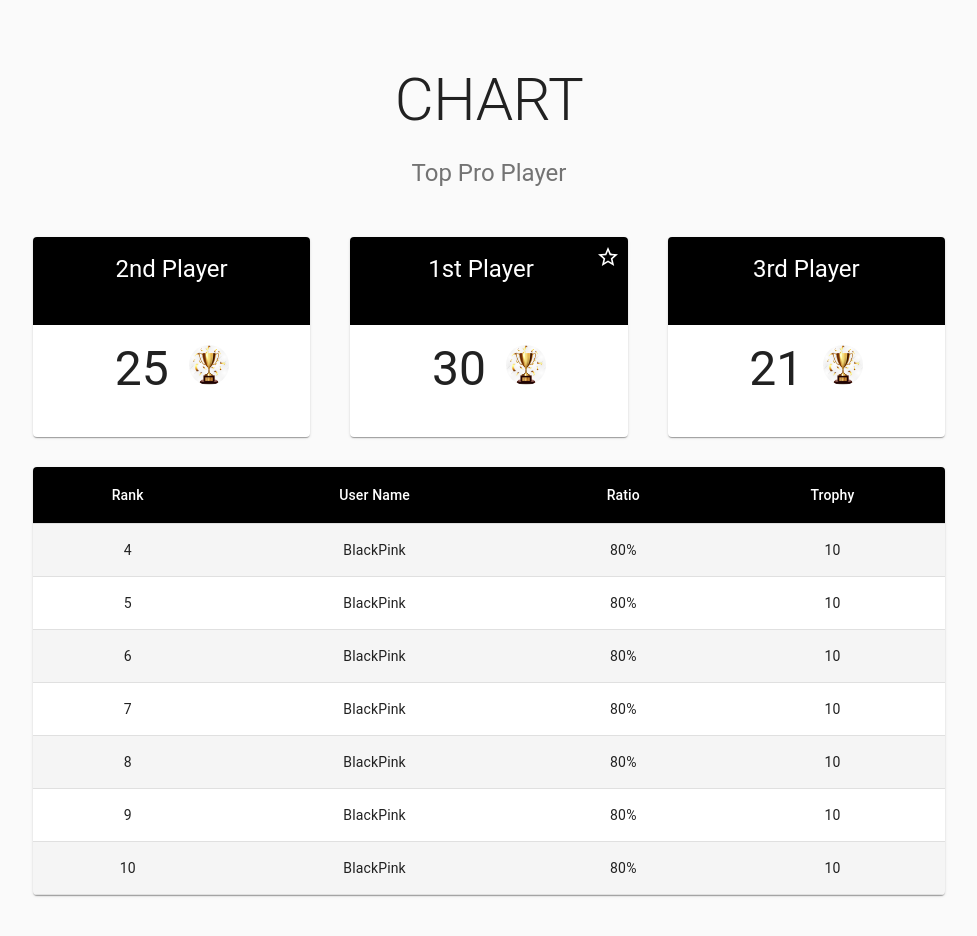
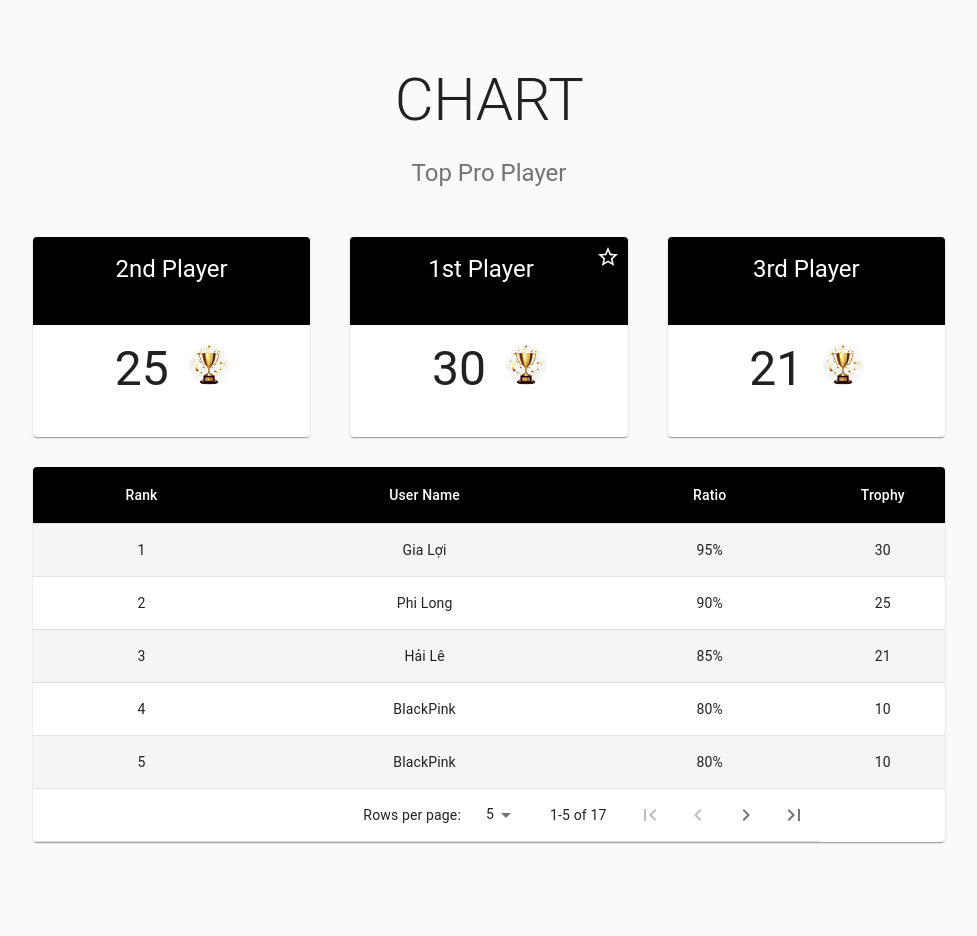
Before and after one commit to Lucky-Lee-029/CaroOnline, a React (Create React App) app in the folder users_frontend/: page /chart in a window 1280 px wide. Shown: the top 936 px of the page, without its empty margins (151-1128 px from the left). After the commit the page ends 892 px from the top, so only its background shows below. Built offline with nearby package versions, Linux system fonts and the light colour scheme.

Commit message:
edit UI of Chart, Profile

```diff
--- a/users_frontend/src/App.js
+++ b/users_frontend/src/App.js
@@ -2,7 +2,7 @@
 import { BrowserRouter, Route, Switch } from 'react-router-dom';
 import Login from './components/Login/Login';
 import DashBoard from './components/Dashboard/Dashboard';
-//import Profile from './components/Profile/Profile'
+import Profile from './components/Profile/Profile'
 import UserCtx from './context/User';
 import SignUp from './components/SignUp/SignUp'
 import Chart from './components/Chart/Chart'
@@ -18,6 +18,7 @@
           <Route path="/login" component={Login} />
           <Route path="/signup" component={SignUp} />
           <Route path="/chart" component={Chart} />
+          <Route path="/profile" component={Profile} />
         </Switch>
       </BrowserRouter>
     </UserCtx.Provider >
--- a/users_frontend/src/components/Chart/Chart.js
+++ b/users_frontend/src/components/Chart/Chart.js
@@ -1,4 +1,5 @@
 import React from 'react';
+import PropTypes from 'prop-types';
 import AppBar from '@material-ui/core/AppBar';
 import Button from '@material-ui/core/Button';
 import Card from '@material-ui/core/Card';
@@ -10,7 +11,7 @@
 import StarIcon from '@material-ui/icons/StarBorder';
 import Typography from '@material-ui/core/Typography';
 import Link from '@material-ui/core/Link';
-import { makeStyles, withStyles } from '@material-ui/core/styles';
+import { makeStyles, withStyles, useTheme } from '@material-ui/core/styles';
 import Container from '@material-ui/core/Container';
 import Box from '@material-ui/core/Box';
 import { createMuiTheme, ThemeProvider } from '@material-ui/core/styles';
@@ -22,7 +23,14 @@
 import TableHead from '@material-ui/core/TableHead';
 import TableRow from '@material-ui/core/TableRow';
 import TableContainer from '@material-ui/core/TableContainer';
+import TableFooter from '@material-ui/core/TableFooter';
+import TablePagination from '@material-ui/core/TablePagination';
 import Paper from '@material-ui/core/Paper';
+import IconButton from '@material-ui/core/IconButton';
+import FirstPageIcon from '@material-ui/icons/FirstPage';
+import KeyboardArrowLeft from '@material-ui/icons/KeyboardArrowLeft';
+import KeyboardArrowRight from '@material-ui/icons/KeyboardArrowRight';
+import LastPageIcon from '@material-ui/icons/LastPage';
 
 
 const useStyles = makeStyles((theme) => ({
@@ -108,6 +116,9 @@
 }
 
 const rows = [
+  createData(1, 1, 'Gia Lợi', '95%', 30),
+  createData(2, 2, 'Phi Long', '90%', 25),
+  createData(3, 3, 'Hải Lê', '85%', 21),
   createData(4, 4, 'BlackPink', '80%', 10),
   createData(5, 5, 'BlackPink', '80%', 10),
   createData(6, 6, 'BlackPink', '80%', 10),
@@ -115,11 +126,96 @@
   createData(8, 8, 'BlackPink', '80%', 10),
   createData(9, 9, 'BlackPink', '80%', 10),
   createData(10, 10, 'BlackPink', '80%', 10),
+  createData(11, 11, 'BlackPink', '80%', 10),
+  createData(12, 12, 'BlackPink', '80%', 10),
+  createData(13, 13, 'IU', '80%', 10),
+  createData(14, 14, 'IU', '80%', 10),
+  createData(15, 15, 'IU', '80%', 10),
+  createData(16, 16, 'IU', '80%', 10),
+  createData(17, 17, 'IU', '80%', 10),
 ];
+
+//Pagination
+const useStyles1 = makeStyles((theme) => ({
+  root: {
+    flexShrink: 0,
+    marginLeft: theme.spacing(2.5),
+  },
+}));
+function TablePaginationActions(props) {
+  const classes = useStyles1();
+  const theme = useTheme();
+  const { count, page, rowsPerPage, onChangePage } = props;
+
+  const handleFirstPageButtonClick = (event) => {
+    onChangePage(event, 0);
+  };
+
+  const handleBackButtonClick = (event) => {
+    onChangePage(event, page - 1);
+  };
+
+  const handleNextButtonClick = (event) => {
+    onChangePage(event, page + 1);
+  };
+
+  const handleLastPageButtonClick = (event) => {
+    onChangePage(event, Math.max(0, Math.ceil(count / rowsPerPage) - 1));
+  };
+
+  return (
+    <div className={classes.root}>
+      <IconButton
+        onClick={handleFirstPageButtonClick}
+        disabled={page === 0}
+        aria-label="first page"
+      >
+        {theme.direction === 'rtl' ? <LastPageIcon /> : <FirstPageIcon />}
+      </IconButton>
+      <IconButton onClick={handleBackButtonClick} disabled={page === 0} aria-label="previous page">
+        {theme.direction === 'rtl' ? <KeyboardArrowRight /> : <KeyboardArrowLeft />}
+      </IconButton>
+      <IconButton
+        onClick={handleNextButtonClick}
+        disabled={page >= Math.ceil(count / rowsPerPage) - 1}
+        aria-label="next page"
+      >
+        {theme.direction === 'rtl' ? <KeyboardArrowLeft /> : <KeyboardArrowRight />}
+      </IconButton>
+      <IconButton
+        onClick={handleLastPageButtonClick}
+        disabled={page >= Math.ceil(count / rowsPerPage) - 1}
+        aria-label="last page"
+      >
+        {theme.direction === 'rtl' ? <FirstPageIcon /> : <LastPageIcon />}
+      </IconButton>
+    </div>
+  );
+}
+
+TablePaginationActions.propTypes = {
+  count: PropTypes.number.isRequired,
+  onChangePage: PropTypes.func.isRequired,
+  page: PropTypes.number.isRequired,
+  rowsPerPage: PropTypes.number.isRequired,
+};
 
 
 export default function Chart() {
   const classes = useStyles();
+  const [page, setPage] = React.useState(0);
+  const [rowsPerPage, setRowsPerPage] = React.useState(5);
+
+  const emptyRows = rowsPerPage - Math.min(rowsPerPage, rows.length - page * rowsPerPage);
+
+  const handleChangePage = (event, newPage) => {
+    setPage(newPage);
+  };
+
+  const handleChangeRowsPerPage = (event) => {
+    setRowsPerPage(parseInt(event.target.value, 10));
+    setPage(0);
+  };
 
   return (
     <React.Fragment>
@@ -178,7 +274,10 @@
               </TableRow>
             </TableHead>
             <TableBody>
-              {rows.map((row) => (
+                {(rowsPerPage > 0
+                ? rows.slice(page * rowsPerPage, page * rowsPerPage + rowsPerPage)
+                : rows
+                ).map((row) => (
                 <StyledTableRow key={row.name}>
                   <StyledTableCell align="center" component="th" scope="row">
                     {row.rank}
@@ -188,7 +287,30 @@
                   <StyledTableCell align="center">{row.trophy} </StyledTableCell>
                 </StyledTableRow>
               ))}
+              {emptyRows > 0 && (
+                <TableRow style={{ height: 53 * emptyRows }}>
+                  <TableCell colSpan={6} />
+                </TableRow>
+              )}
             </TableBody>
+            <TableFooter>
+          <TableRow>
+            <TablePagination
+              rowsPerPageOptions={[5, 10, 25, { label: 'All', value: -1 }]}
+              colSpan={3}
+              count={rows.length}
+              rowsPerPage={rowsPerPage}
+              page={page}
+              SelectProps={{
+                inputProps: { 'aria-label': 'rows per page' },
+                native: true,
+              }}
+              onChangePage={handleChangePage}
+              onChangeRowsPerPage={handleChangeRowsPerPage}
+              ActionsComponent={TablePaginationActions}
+            />
+          </TableRow>
+        </TableFooter>
           </Table>
     </TableContainer>
       </Container>
--- a/users_frontend/src/components/Dashboard/Grid.js
+++ b/users_frontend/src/components/Dashboard/Grid.js
@@ -24,16 +24,11 @@
       justifyContent: 'space-around',
       overflow: 'hidden',
       backgroundColor: theme.palette.background.paper,
+      borderWidth: 'medium',
     },
     gridList: {
       width: 800,
       height: 350,
-    },
-    gridItem:{
-        border: 5,
-        borderRadius: 3,
-        borderColor: "black",
-        textAlign: "center",
     },
     icon: {
       color: 'rgba(255, 255, 255, 0.54)',
@@ -76,8 +71,8 @@
         <Grid item xs={12}>
             <Card className={classes.root} variant="outlined">
                 <CardContent>
-                    <Typography className={classes.pos} color="textSecondary">
-                        Room ID: {props.roomId}
+                    <Typography className={classes.pos} color='initial'>
+                       <strong> Room ID: {props.roomId} </strong>
                     </Typography>
                     <Typography className={classes.title} color="textSecondary" gutterBottom>
                         Waiting...
@@ -125,8 +120,8 @@
         <Grid item xs={12}>
             <Card className={classes.root} variant="outlined">
                 <CardContent>
-                    <Typography className={classes.pos} color="textSecondary">
-                        Room ID: {props.roomId}
+                    <Typography className={classes.pos} color='initial'>
+                    <strong> Room ID: {props.roomId} </strong>
                     </Typography>
                     <Typography className={classes.title} color="textSecondary" gutterBottom>
                         Gaming ...
--- a/users_frontend/src/components/Login/Login.js
+++ b/users_frontend/src/components/Login/Login.js
@@ -78,7 +78,7 @@
         localStorage.setItem('token', obj.token); // Store token
         history.replace('/'); // redirect to Dashboard
       } catch (err) {
-        setError(err.response.data.msg);
+        setError(err.response);
       }
     })(apiUrl, form);
   }
@@ -177,13 +177,6 @@
                     </Grid>
 
                     <Grid item className = {classes.marginAuto} xs= {12} sm = {6}>
-                      {/* <Button
-                          variant="contained"
-                          color="secondary"
-                          fullWidth
-                          aria-label="GoogleLogin" >
-                          Google Login
-                      </Button> */}
                       <GoogleLogin
                         //clientId="658977310896-knrl3gka66fldh83dao2rhgbblmd4un9.apps.googleusercontent.com"
                         buttonText="LOGIN WITH GOOGLE"
@@ -195,10 +188,12 @@
                     <Grid item className = {classes.marginAuto} xs= {12} sm = {6}>
                       <FacebookLogin
                         //appId="1088597931155576"
+                        size = "small"
                         autoLoad={true}
                         fields="name,email,picture"
                         onClick={FacebookClicked}
-                        callback={responseFacebook} />
+                        callback={responseFacebook}
+                        icon="fa-facebook" />
                     </Grid>
                   </Grid>
 
--- a/users_frontend/src/components/Profile/Information.js
+++ b/users_frontend/src/components/Profile/Information.js
@@ -41,7 +41,7 @@
             Number of matches participated: 1000
           </Typography>
           <Typography color="textSecondary" className={classes.depositContext}>
-            Odds of winning: 90%
+            Ratio of winning: 90%
           </Typography>
         </Grid>
         <Grid item xs={12} sm ={6}>
--- a/users_frontend/src/components/Profile/Profile.js
+++ b/users_frontend/src/components/Profile/Profile.js
@@ -16,7 +16,6 @@
 const useStyles = makeStyles((theme) => ({
   root: {
     display: 'flex',
-    backgroundColor: '#000000',
   },
 
   menuButton: {
@@ -47,6 +46,12 @@
   container: {
     paddingTop: theme.spacing(4),
     paddingBottom: theme.spacing(4),
+  },
+  paper: {
+    padding: theme.spacing(2),
+    display: 'flex',
+    overflow: 'auto',
+    flexDirection: 'column',
   },
   paper: {
     padding: theme.spacing(2),
--- a/users_frontend/src/components/Profile/RecentMatch.js
+++ b/users_frontend/src/components/Profile/RecentMatch.js
@@ -1,11 +1,18 @@
 import React from 'react';
-import Link from '@material-ui/core/Link';
-import { makeStyles } from '@material-ui/core/styles';
+import PropTypes from 'prop-types';
+import { makeStyles, useTheme } from '@material-ui/core/styles';
 import Table from '@material-ui/core/Table';
+import TableHead from '@material-ui/core/TableHead';
 import TableBody from '@material-ui/core/TableBody';
 import TableCell from '@material-ui/core/TableCell';
-import TableHead from '@material-ui/core/TableHead';
+import TableFooter from '@material-ui/core/TableFooter';
+import TablePagination from '@material-ui/core/TablePagination';
 import TableRow from '@material-ui/core/TableRow';
+import IconButton from '@material-ui/core/IconButton';
+import FirstPageIcon from '@material-ui/icons/FirstPage';
+import KeyboardArrowLeft from '@material-ui/icons/KeyboardArrowLeft';
+import KeyboardArrowRight from '@material-ui/icons/KeyboardArrowRight';
+import LastPageIcon from '@material-ui/icons/LastPage';
 import Title from './Title';
 import Button from '@material-ui/core/Button';
 
@@ -15,11 +22,17 @@
 }
 
 const rows = [
-  createData(0, '16 Dec, 2020', 'BlackPink', 'Win', 312),
   createData(1, '16 Dec, 2020', 'BlackPink', 'Win', 312),
   createData(2, '16 Dec, 2020', 'BlackPink', 'Win', 312),
   createData(3, '16 Dec, 2020', 'BlackPink', 'Win', 312),
   createData(4, '16 Dec, 2020', 'BlackPink', 'Win', 312),
+  createData(5, '16 Dec, 2020', 'BlackPink', 'Win', 312),
+  createData(6, '17 Dec, 2020', 'IU', 'Win', 315),
+  createData(7, '17 Dec, 2020', 'IU', 'Win', 315),
+  createData(8, '17 Dec, 2020', 'IU', 'Win', 315),
+  createData(9, '17 Dec, 2020', 'IU', 'Win', 315),
+  createData(10, '17 Dec, 2020', 'IU', 'Win', 315),
+  createData(11, '17 Dec, 2020', 'IU', 'Win', 315),
 ];
 
 function preventDefault(event) {
@@ -32,8 +45,89 @@
   },
 }));
 
+//Pagination
+const useStyles1 = makeStyles((theme) => ({
+  root: {
+    flexShrink: 0,
+    marginLeft: theme.spacing(2.5),
+  },
+}));
+
+function TablePaginationActions(props) {
+  const classes = useStyles1();
+  const theme = useTheme();
+  const { count, page, rowsPerPage, onChangePage } = props;
+
+  const handleFirstPageButtonClick = (event) => {
+    onChangePage(event, 0);
+  };
+
+  const handleBackButtonClick = (event) => {
+    onChangePage(event, page - 1);
+  };
+
+  const handleNextButtonClick = (event) => {
+    onChangePage(event, page + 1);
+  };
+
+  const handleLastPageButtonClick = (event) => {
+    onChangePage(event, Math.max(0, Math.ceil(count / rowsPerPage) - 1));
+  };
+
+  return (
+    <div className={classes.root}>
+      <IconButton
+        onClick={handleFirstPageButtonClick}
+        disabled={page === 0}
+        aria-label="first page"
+      >
+        {theme.direction === 'rtl' ? <LastPageIcon /> : <FirstPageIcon />}
+      </IconButton>
+      <IconButton onClick={handleBackButtonClick} disabled={page === 0} aria-label="previous page">
+        {theme.direction === 'rtl' ? <KeyboardArrowRight /> : <KeyboardArrowLeft />}
+      </IconButton>
+      <IconButton
+        onClick={handleNextButtonClick}
+        disabled={page >= Math.ceil(count / rowsPerPage) - 1}
+        aria-label="next page"
+      >
+        {theme.direction === 'rtl' ? <KeyboardArrowLeft /> : <KeyboardArrowRight />}
+      </IconButton>
+      <IconButton
+        onClick={handleLastPageButtonClick}
+        disabled={page >= Math.ceil(count / rowsPerPage) - 1}
+        aria-label="last page"
+      >
+        {theme.direction === 'rtl' ? <FirstPageIcon /> : <LastPageIcon />}
+      </IconButton>
+    </div>
+  );
+}
+
+TablePaginationActions.propTypes = {
+  count: PropTypes.number.isRequired,
+  onChangePage: PropTypes.func.isRequired,
+  page: PropTypes.number.isRequired,
+  rowsPerPage: PropTypes.number.isRequired,
+};
+
+
+
 export default function RecentMatch() {
   const classes = useStyles();
+  const [page, setPage] = React.useState(0);
+  const [rowsPerPage, setRowsPerPage] = React.useState(5);
+
+  const emptyRows = rowsPerPage - Math.min(rowsPerPage, rows.length - page * rowsPerPage);
+
+  const handleChangePage = (event, newPage) => {
+    setPage(newPage);
+  };
+
+  const handleChangeRowsPerPage = (event) => {
+    setRowsPerPage(parseInt(event.target.value, 10));
+    setPage(0);
+  };
   return (
     <React.Fragment>
       <Title>Recent Matches</Title>
@@ -48,7 +142,10 @@
           </TableRow>
         </TableHead>
         <TableBody>
-          {rows.map((row) => (
+        {(rowsPerPage > 0
+            ? rows.slice(page * rowsPerPage, page * rowsPerPage + rowsPerPage)
+            : rows
+          ).map((row) => (
             <TableRow key={row.id}>
               <TableCell>{row.date}</TableCell>
               <TableCell>{row.opponent}</TableCell>
@@ -61,13 +158,31 @@
               </TableCell>
             </TableRow>
           ))}
+            {emptyRows > 0 && (
+            <TableRow style={{ height: 53 * emptyRows }}>
+              <TableCell colSpan={6} />
+            </TableRow>
+          )}
         </TableBody>
+        <TableFooter>
+          <TableRow>
+            <TablePagination
+              rowsPerPageOptions={[5, 10, 25, { label: 'All', value: -1 }]}
+              colSpan={3}
+              count={rows.length}
+              rowsPerPage={rowsPerPage}
+              page={page}
+              SelectProps={{
+                inputProps: { 'aria-label': 'rows per page' },
+                native: true,
+              }}
+              onChangePage={handleChangePage}
+              onChangeRowsPerPage={handleChangeRowsPerPage}
+              ActionsComponent={TablePaginationActions}
+            />
+          </TableRow>
+        </TableFooter>
       </Table>
-      <div className={classes.seeMore}>
-        <Link color="primary" href="#" onClick={preventDefault}>
-          See more match
-        </Link>
-      </div>
     </React.Fragment>
   );
 }
```
